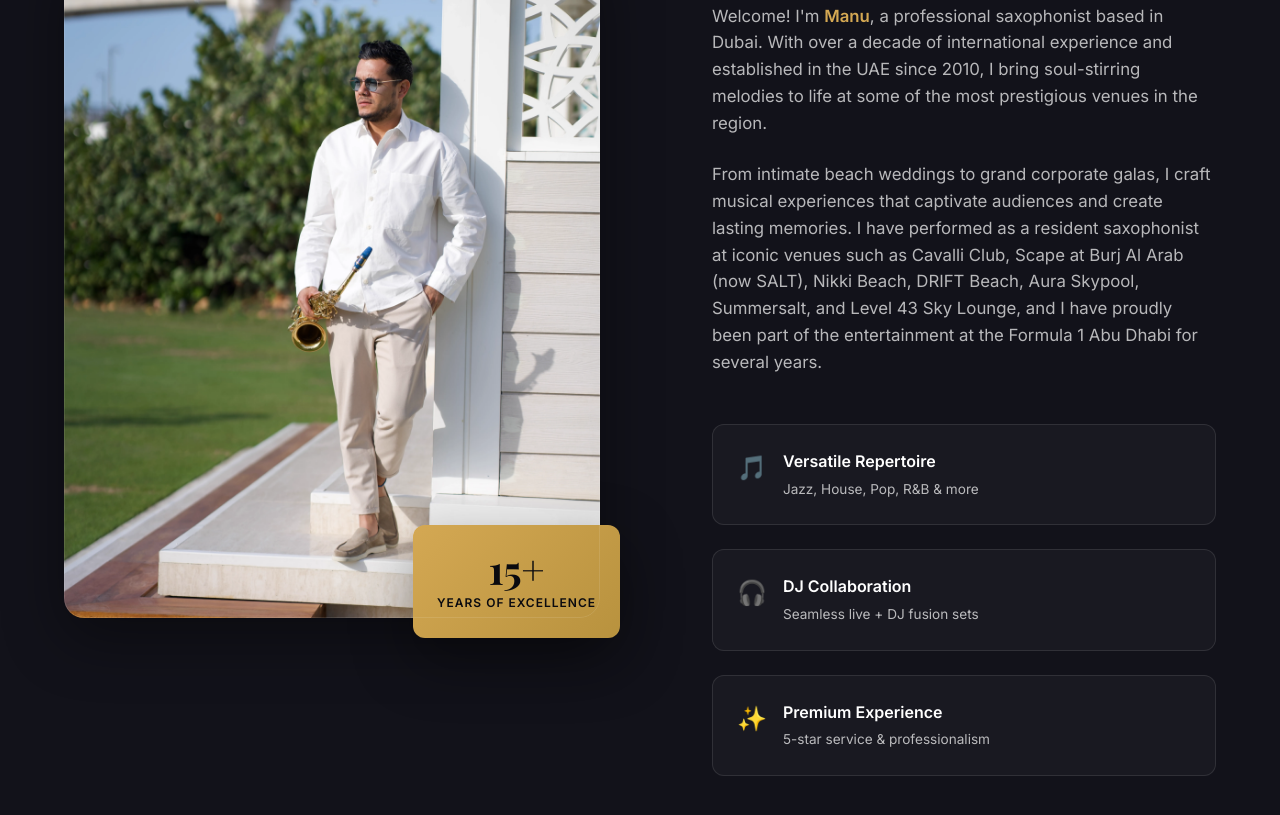
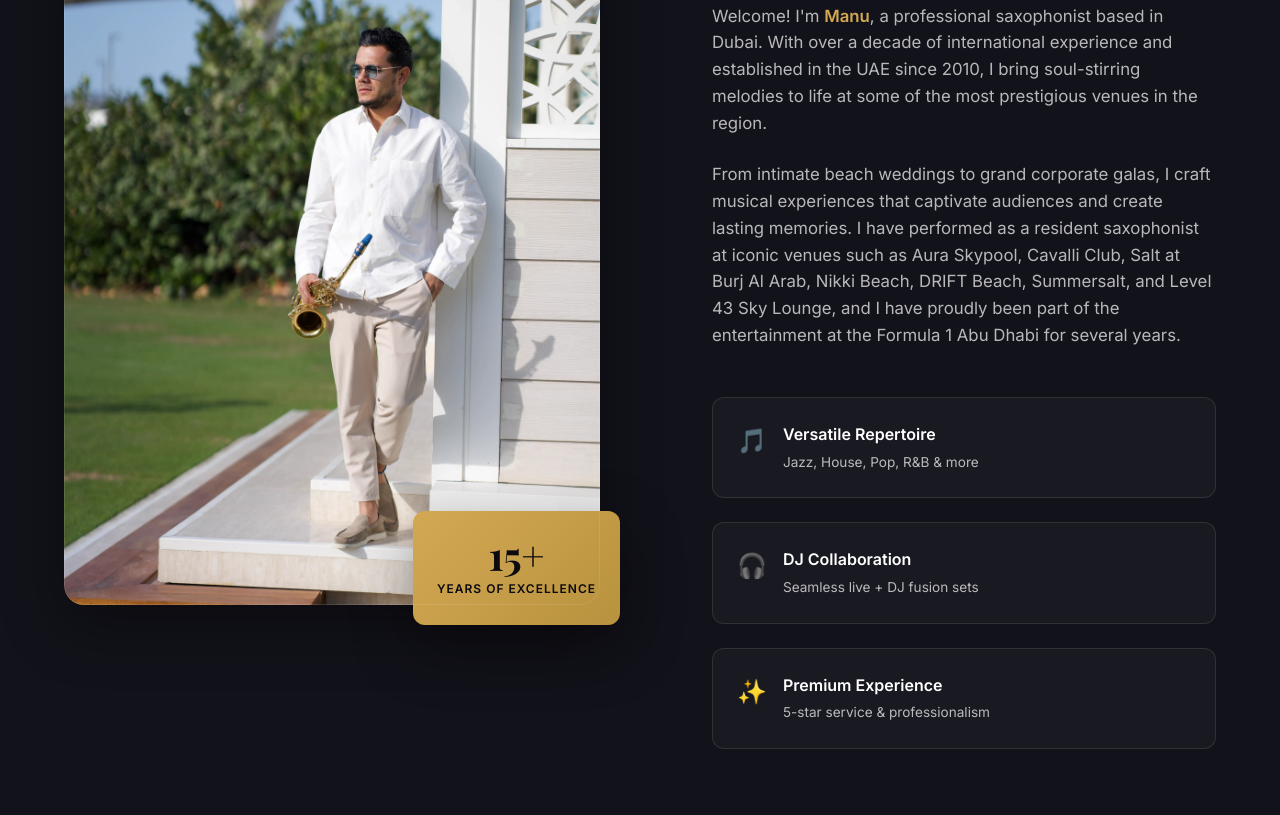
Before and after one commit to manuelquevedo01/web, a plain HTML site: page index.html in a window 1280 px wide. Shown: the part 1137-1952 px from the top of the page. Drawn offline with nearby package versions, Linux system fonts and the light colour scheme.

Commit message:
update SALT

```diff
--- a/index.html
+++ b/index.html
@@ -95,8 +95,8 @@
                         soul-stirring melodies to life at some of the most prestigious venues in the region.</p>
                     <p class="about-text">From intimate beach weddings to grand corporate galas, I craft musical
                         experiences that captivate audiences and create lasting memories. I have performed as a resident
-                        saxophonist at iconic venues such as Cavalli Club, Scape at Burj Al Arab (now SALT), Nikki
-                        Beach, DRIFT Beach, Aura Skypool, Summersalt, and Level 43 Sky Lounge, and I have proudly been
+                        saxophonist at iconic venues such as Aura Skypool, Cavalli Club, Salt at Burj Al Arab, Nikki
+                        Beach, DRIFT Beach, Summersalt, and Level 43 Sky Lounge, and I have proudly been
                         part of the entertainment at the Formula 1 Abu Dhabi for several years.</p>
                     <div class="about-features">
                         <div class="feature">
```
